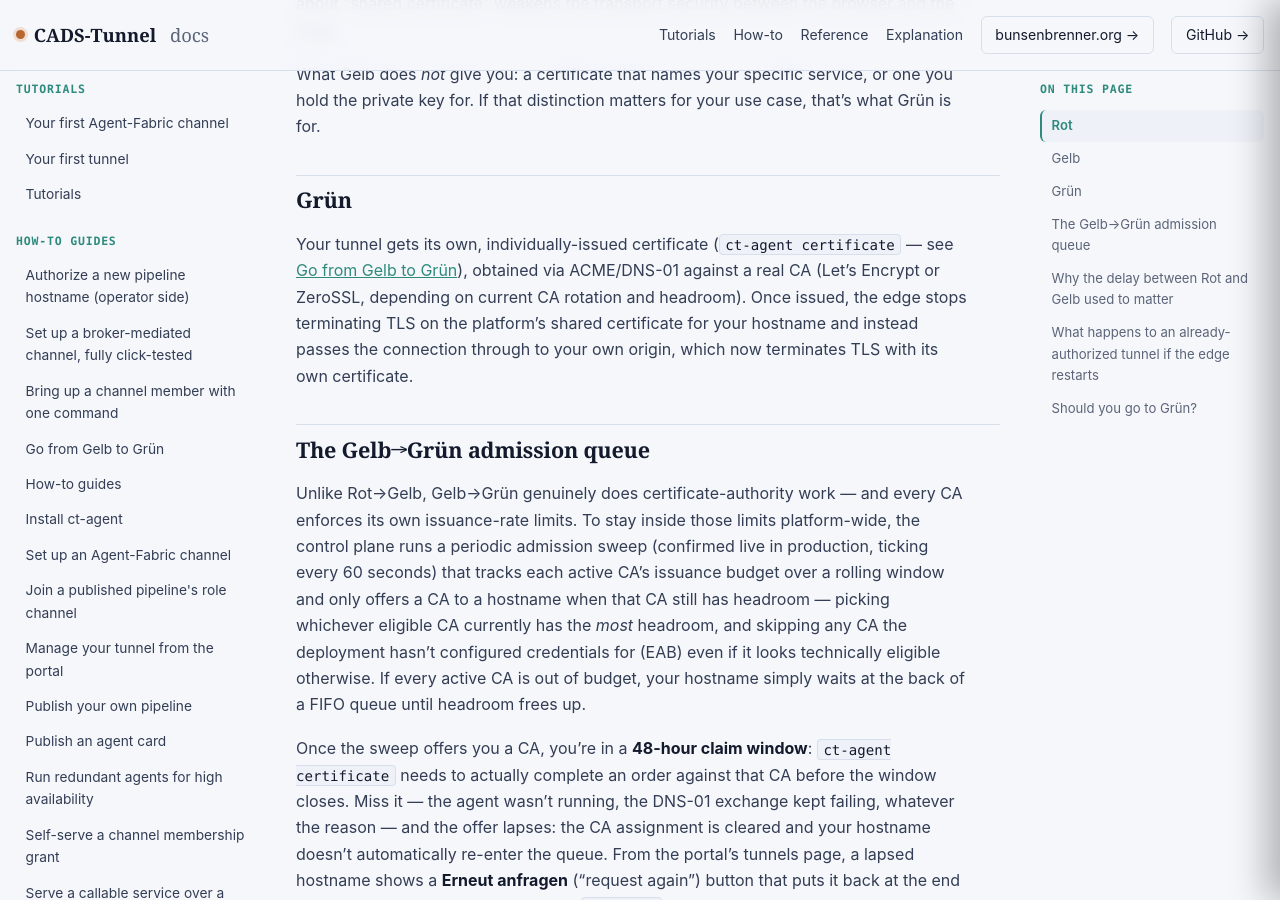
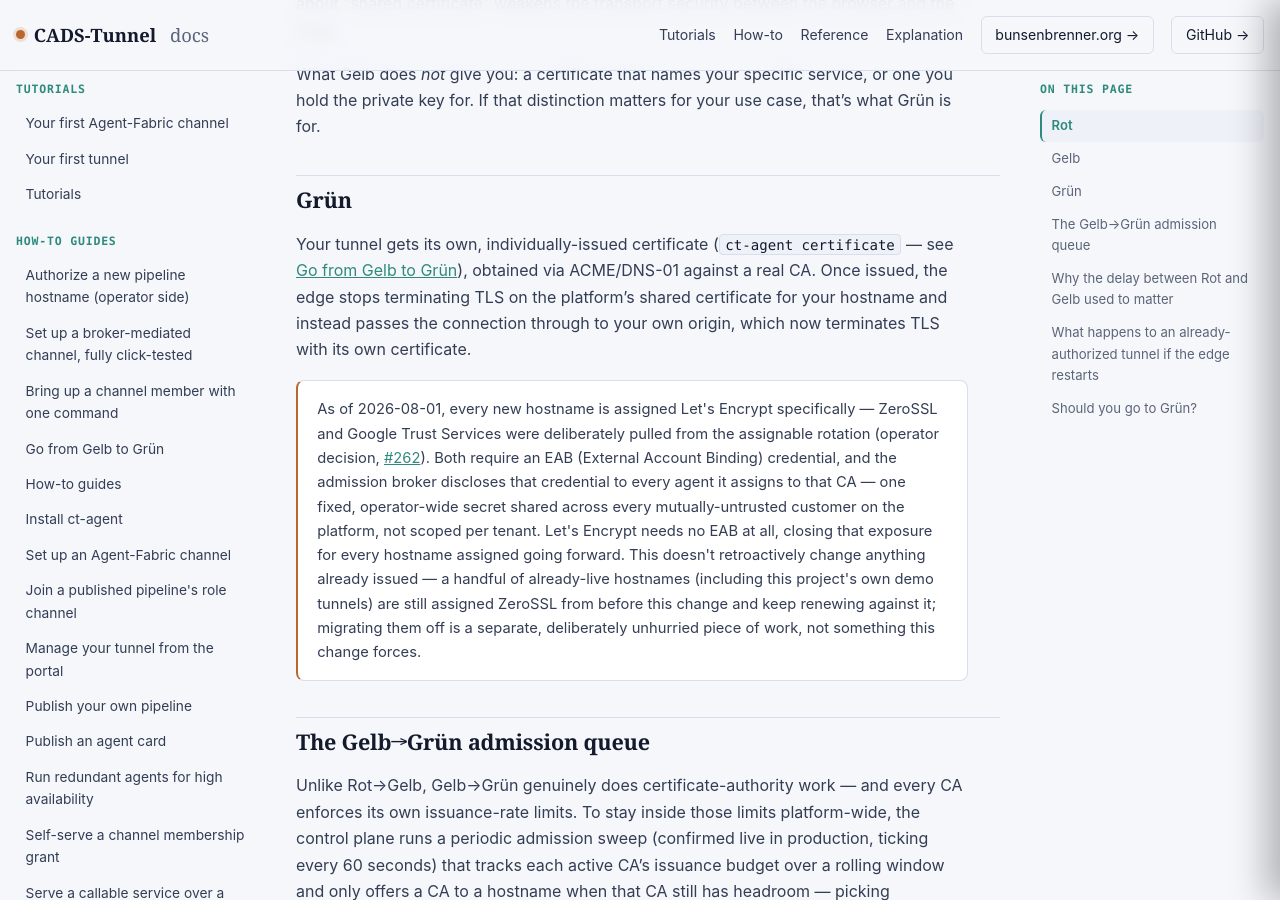
Before and after one commit to scimbe/CADS-Tunnel-docs, a Jekyll site: the page built from _explanation/certificate-tiers.md, in a window 1280 px wide and 900 px high, scrolled down 816 px. Built offline with Jekyll 4.4.1, drawn with Linux system fonts in a browser that asks for light colours.

Commit message:
docs(certificate-tiers): correct a stale claim about which CA new hostnames get (#262)
"Let's Encrypt or ZeroSSL, depending on current CA rotation and headroom"
was accurate when written but is now stale: as of 2026-08-01, ZeroSSL and
Google Trust Services were deliberately pulled from the assignable
rotation (crates/common/src/acme_ca.rs's active_rotation(), operator
decision, #262) -- both require an EAB credential the admission broker
discloses to every agent assigned to that CA, one operator-wide secret
shared across every mutually-untrusted customer, not tenant-scoped. New
hostnames now get Let's Encrypt only, closing that exposure going forward.

Explained the why (not just the what) and the explicit non-retroactive
scope -- already-assigned hostnames (including this project's own demo
tunnels) keep renewing against ZeroSSL, migrating them off is separate,
deliberately unhurried work, not forced by this change.

Checked the other three pages that mention Let's Encrypt/ZeroSSL together
(dns-01-providers.md, gelb-to-gruen.md, api-endpoints.md) -- all three are
CA-agnostic mechanism descriptions or historical test records, not
forward-looking assignment claims, so left as-is.

Co-Authored-By: Claude Sonnet 5 <noreply@anthropic.com>
Claude-Session: https://claude.ai/code/session_018FkngvdKnmVcAT84EZe7Ur

```diff
--- a/_explanation/certificate-tiers.md
+++ b/_explanation/certificate-tiers.md
@@ -37,9 +37,22 @@ private key for. If that distinction matters for your use case, that's what Grü
 
 Your tunnel gets its own, individually-issued certificate (`ct-agent certificate` — see
 [Go from Gelb to Grün]({{ '/how-to/gelb-to-gruen/' | relative_url }})), obtained via ACME/DNS-01 against
-a real CA (Let's Encrypt or ZeroSSL, depending on current CA rotation and headroom). Once issued, the
-edge stops terminating TLS on the platform's shared certificate for your hostname and instead passes the
-connection through to your own origin, which now terminates TLS with its own certificate.
+a real CA. Once issued, the edge stops terminating TLS on the platform's shared certificate for your
+hostname and instead passes the connection through to your own origin, which now terminates TLS with
+its own certificate.
+
+<div class="callout warn">
+As of 2026-08-01, every new hostname is assigned Let's Encrypt specifically — ZeroSSL and Google Trust
+Services were deliberately pulled from the assignable rotation (operator decision,
+<a href="https://github.com/scimbe/CADS-Tunnel/issues/262">#262</a>). Both require an EAB (External
+Account Binding) credential, and the admission broker discloses that credential to every agent it
+assigns to that CA — one fixed, operator-wide secret shared across every mutually-untrusted customer on
+the platform, not scoped per tenant. Let's Encrypt needs no EAB at all, closing that exposure for every
+hostname assigned going forward. This doesn't retroactively change anything already issued — a handful
+of already-live hostnames (including this project's own demo tunnels) are still assigned ZeroSSL from
+before this change and keep renewing against it; migrating them off is a separate, deliberately
+unhurried piece of work, not something this change forces.
+</div>
 
 ## The Gelb→Grün admission queue
 
```
